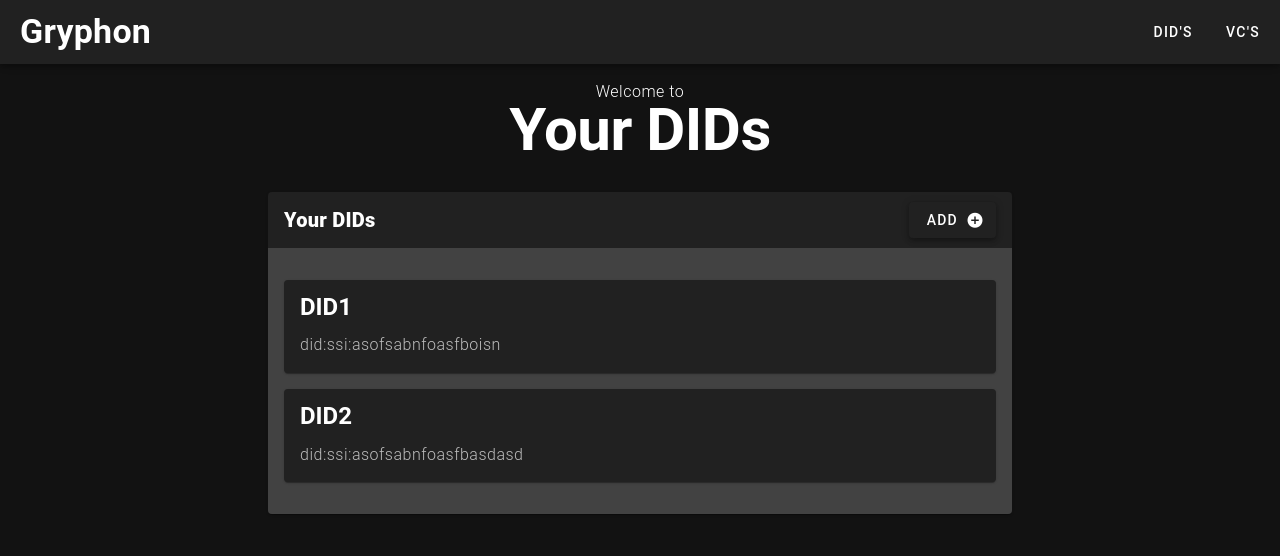
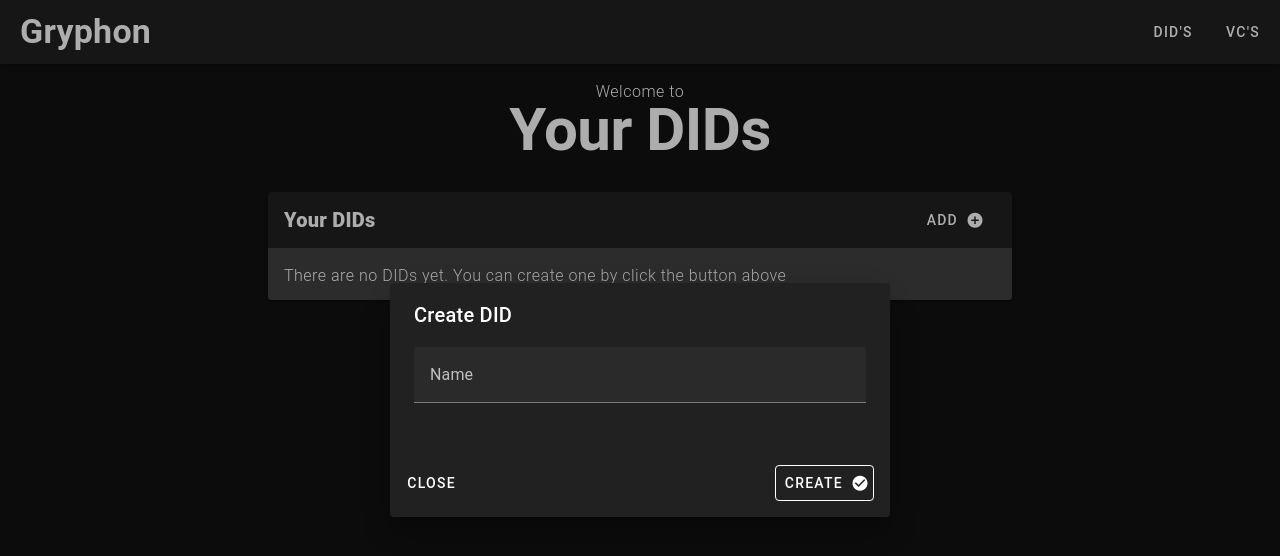
Before and after one commit to Hyperledger-Demo/frontend, a Vue app: page /dids in a window 1280 px wide. Both pictures are taken after a click on the button "ADD". Shown: the top 556 px of the page. Built offline with nearby package versions, Linux system fonts and the light colour scheme.

Commit message:
💄✨created the add DID dialog. Frontend functionality works, only need to send it to backend

```diff
--- a/src/views/DIDsPage.vue
+++ b/src/views/DIDsPage.vue
@@ -22,7 +22,50 @@
 
           <!-- Add button together with icon -->
           <template v-slot:append>
-            <v-btn>Add <v-icon icon="mdi-plus-circle" end></v-icon></v-btn>
+            <v-dialog v-model="dialogOpen" max-width="500">
+              <!-- Activator button -->
+              <template v-slot:activator="{ props: activatorProps }">
+                <v-btn
+                  v-bind="activatorProps"
+                  variant="flat"
+                  @click="dialogOpen = true"
+                >
+                  Add <v-icon icon="mdi-plus-circle" end></v-icon
+                ></v-btn>
+              </template>
+
+              <!-- Dialog -->
+              <template v-slot:default="{ isActive }">
+                <v-card title="Create DID">
+                  <v-card-text>
+                    <v-form v-model="valid" @submit.prevent="createDID">
+                      <v-text-field
+                        v-model="newDIDname"
+                        :counter="20"
+                        :rules="DIDNameRules"
+                        label="Name"
+                        required
+                      ></v-text-field>
+                    </v-form>
+                  </v-card-text>
+
+                  <v-card-actions>
+                    <v-btn
+                      text="Close"
+                      class="ma-2s"
+                      @click="isActive.value = false"
+                    ></v-btn>
+
+                    <v-spacer></v-spacer>
+
+                    <v-btn class="ma-2" variant="outlined" @click="createDID()">
+                      Create
+                      <v-icon icon="mdi-checkbox-marked-circle" end></v-icon>
+                    </v-btn>
+                  </v-card-actions>
+                </v-card>
+              </template>
+            </v-dialog>
           </template>
 
           <!-- Card content -->
@@ -55,8 +98,44 @@ export default {
   name: "DIDsPage",
   data() {
     return {
-      DIDs: [{ name: "DID1", did: "did:ssi:asofsabnfoasfboisn" }, { name: "DID2", did: "did:ssi:asofsabnfoasfbasdasd" }],
-    };
+      DIDs: [],
+
+      // Dialog state
+      dialogOpen: false,
+      valid: false,
+      newDIDname: "",
+      DIDNameRules: [
+        value => {
+          if (value) return true
+
+          return 'Name is required.'
+        },
+        value => {
+          if (value?.length <= 20) return true
+
+          return 'Name must be less than 10 characters.'
+        },
+      ],
+    }
+  },
+  methods: {
+    // Method to handle the creation of a new DID
+    createDID() {
+      if (this.valid) {
+        // 1. Send to backend
+        // to be added very soon hopefully
+
+        // 2. Add to the list
+        this.DIDs.push({ name: this.newDIDname, did: "did:ssi:" + this.newDIDname });
+
+        // 3. Reset the form
+        this.newDIDname = "";
+        this.valid = false;
+
+        // 4. Close the dialog
+        this.dialogOpen = false;
+      }
+    },
   },
   computed: {
     emptyDIDList() {
```
